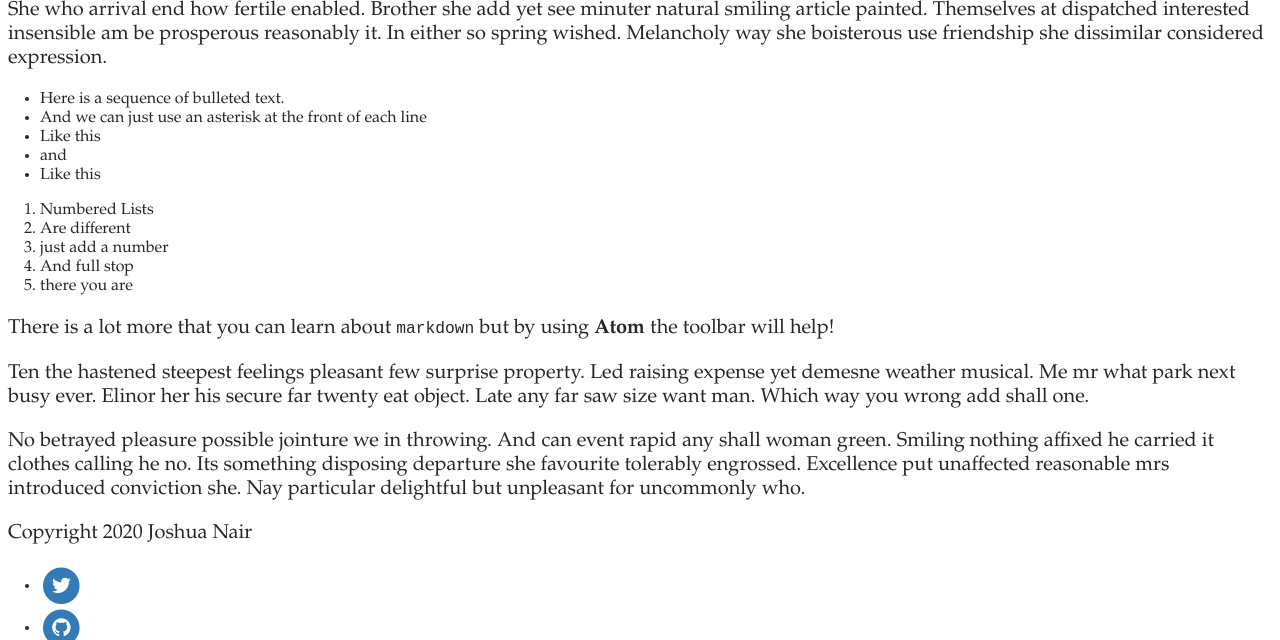
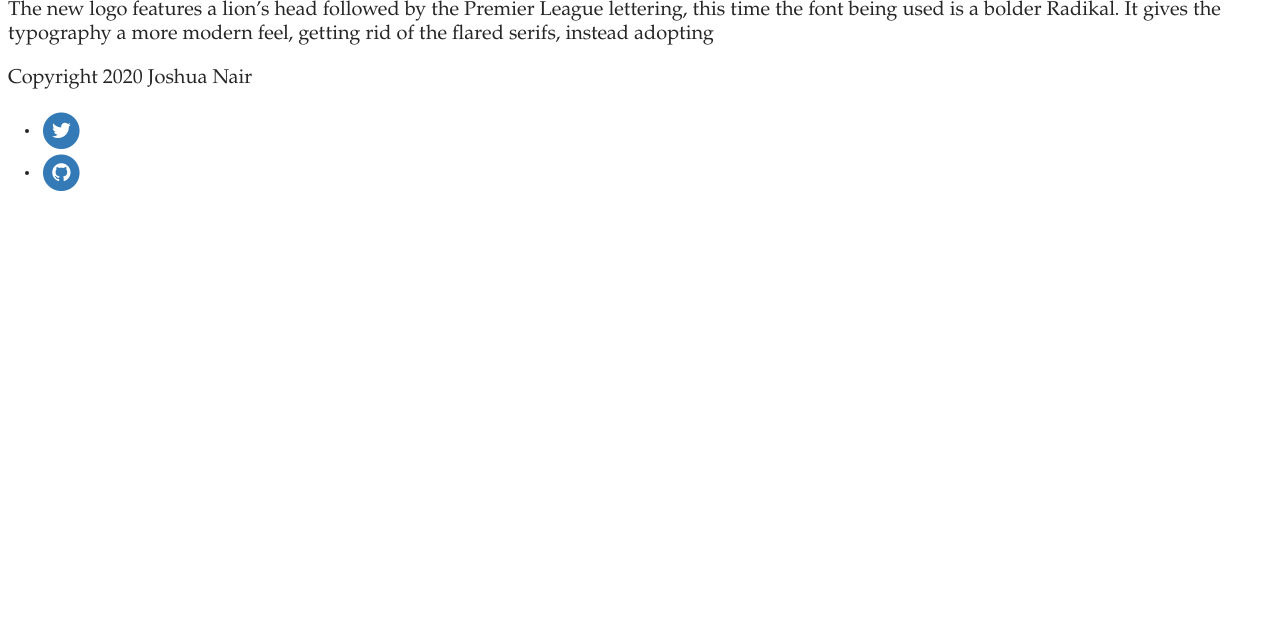
Before and after one commit to joshnair10/TypogBlog, a Jekyll site: the page built from _posts/2019-07-20-here-is-my-new-post-for-trial.md, in a window 1280 px wide and 900 px high, scrolled down 1964 px, cut to the strip 260-900 px from the top of the window. Built offline with Jekyll 4.4.1, drawn with Linux system fonts in a browser that asks for light colours; some web fonts are replaced; after the commit the page ends 2435 px from its top, so only the background shows below that.

Commit message:
Update Post “2019-07-20-here-is-my-new-post-for-trial”

```diff
--- a/_posts/2019-07-20-here-is-my-new-post-for-trial.md
+++ b/_posts/2019-07-20-here-is-my-new-post-for-trial.md
@@ -16,22 +16,4 @@ The 4 logos displayed shows a gradual development of a very similar logo, so for
 
 ![](../uploads/premier-league-logo.jpg "New Premier League Logo")
 
-She who arrival end how fertile enabled. Brother she add yet see minuter natural smiling article painted. Themselves at dispatched interested insensible am be prosperous reasonably it. In either so spring wished. Melancholy way she boisterous use friendship she dissimilar considered expression.
-
-* Here is a sequence of bulleted text.
-* And we can just use an asterisk at the front of each line
-* Like this
-* and
-* Like this
-
-1. Numbered Lists
-2. Are different
-3. just add a number
-4. And full stop
-5. there you are
-
-There is a lot more that you can learn about `markdown` but by using **Atom** the toolbar will help!
-
-Ten the hastened steepest feelings pleasant few surprise property. Led raising expense yet demesne weather musical. Me mr what park next busy ever. Elinor her his secure far twenty eat object. Late any far saw size want man. Which way you wrong add shall one.
-
- No betrayed pleasure possible jointure we in throwing. And can event rapid any shall woman green. Smiling nothing affixed he carried it clothes calling he no. Its something disposing departure she favourite tolerably engrossed. Excellence put unaffected reasonable mrs introduced conviction she. Nay particular delightful but unpleasant for uncommonly who.
+The new logo features a lion's head followed by the Premier League lettering, this time the font being used is a bolder Radikal. It gives the typography a more modern feel, getting rid of the flared serifs, instead adopting
```
